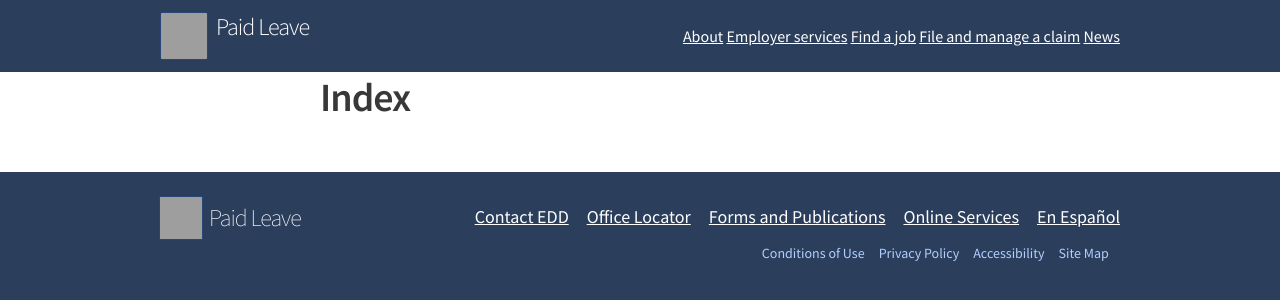
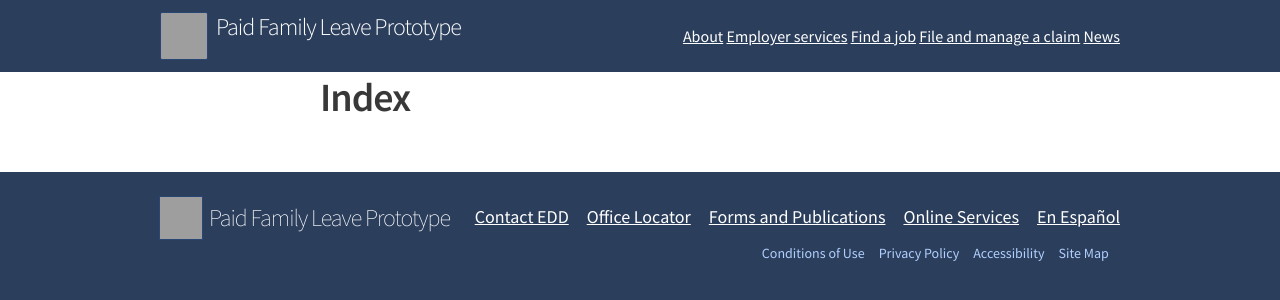
Before and after one commit to 18F/Paid-Leave-Prototype, a Jekyll site: the page built from _pages/index.html, in a window 1280 px wide, cut to the strip 0-300 px from the top of the page. Built offline with Jekyll 4.4.1, drawn with Linux system fonts in a browser that asks for light colours; nearby versions of some CDN libraries; library files that are not in the unit come from our copies; comment, search, counter and statistics services are not loaded; grey boxes are pictures that could not be loaded.

Commit message:
Update prototype based on paper form

```diff
--- a/_config.yml
+++ b/_config.yml
@@ -1,5 +1,5 @@
 # Site settings
-title: Paid Leave
+title: Paid Family Leave Prototype
 description:
 email:
 permalink: pretty
--- a/_includes/head.html
+++ b/_includes/head.html
@@ -3,7 +3,7 @@
   <meta http-equiv="X-UA-Compatible" content="IE=edge">
   <meta name="viewport" content="width=device-width, initial-scale=1">
 
-  <title>18F Micropurchase - {% if page.title %}{{ page.title }}{% else %}{{ site.title }}{% endif %}</title>
+  <title>18F {{ site.title }} - {% if page.title %}{{ page.title }}{% endif %}</title>
   <link rel="icon" type="image/png" href="favicon-32x32.png" sizes="32x32" />
   <link rel="icon" type="image/png" href="favicon-16x16.png" sizes="16x16" />
 
```
Also changed, not shown: 3 other files.
